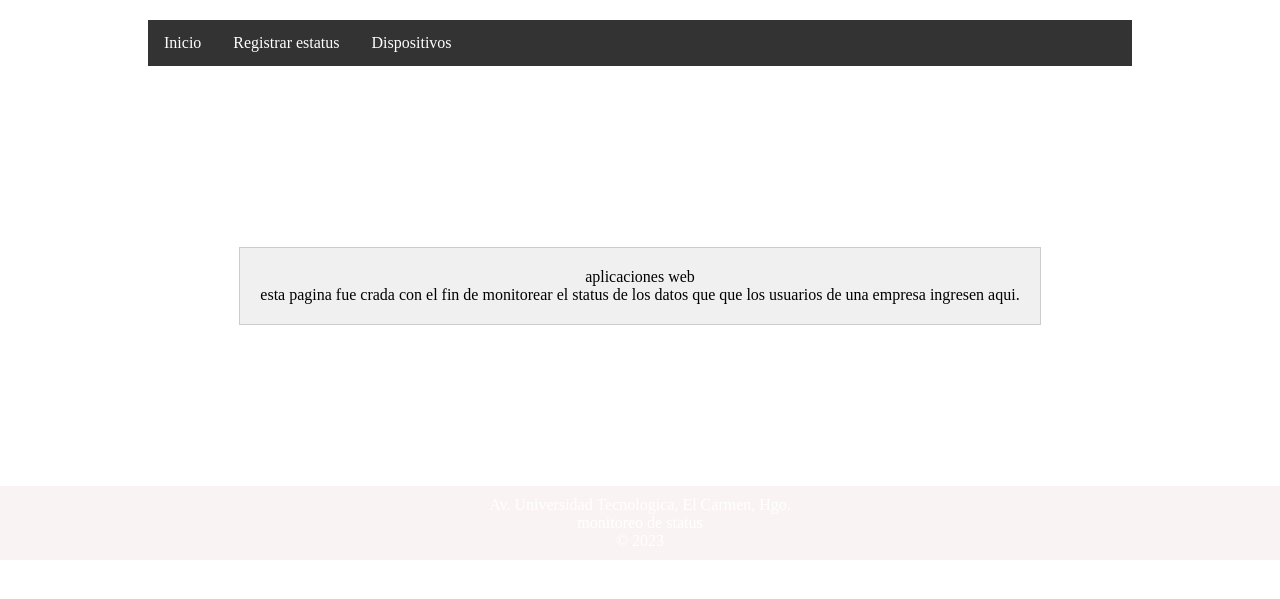
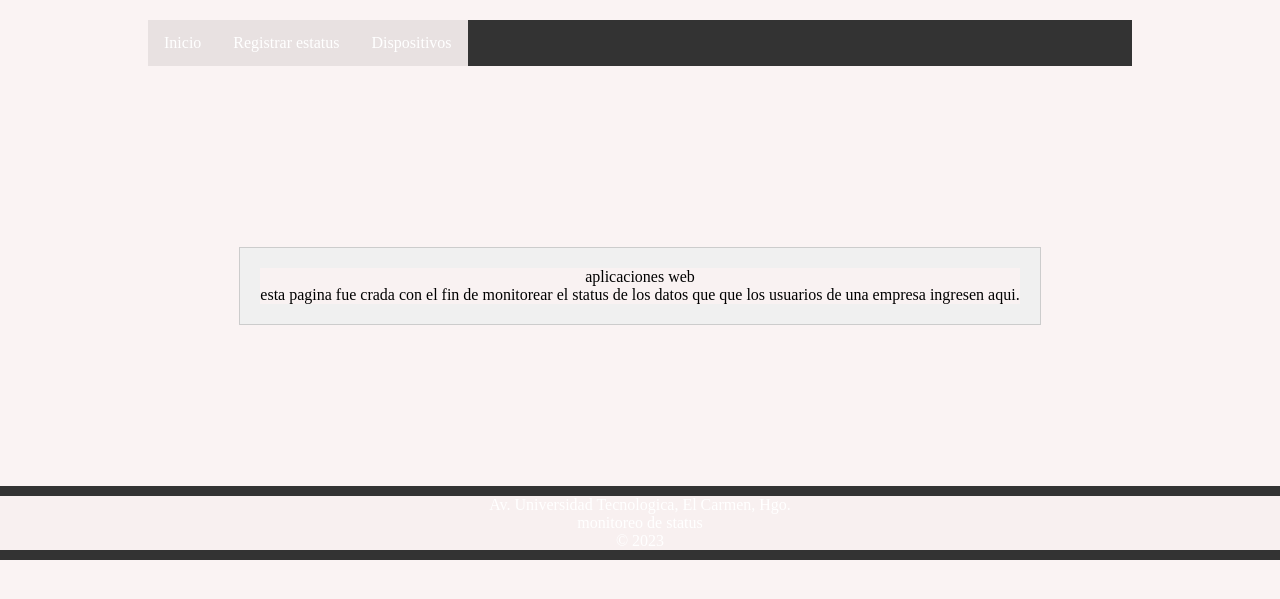
Before and after one commit to alfredW117/reme, a Flask app: page / in a window 1280 px wide. Shown: the top 599 px of the page. Run offline with Flask 3, Linux system fonts and the light colour scheme.

Commit message:
actualizar

```diff
--- a/static/css/styles.css
+++ b/static/css/styles.css
@@ -1,7 +1,8 @@
 /* Reset de estilos para asegurarse de que no haya estilos predeterminados influyendo */
-body, h1, h2, h3, p, a, ul, li, footer {
+body, h1, h2, h3, p, a, ul, li, footer, td{
     margin: 0;
     padding: 0;
+    background: rgba(250, 242, 242, 0.911);
 }
 
 /* Estilos para el encabezado de la barra de navegación */
@@ -50,7 +51,7 @@ body, h1, h2, h3, p, a, ul, li, footer {
 
 /* Estilos para el pie de página */
 .pie {
-    background-color:rgba(250, 242, 242, 0.911);
+    background-color: #333;
     color: white;
     text-align: center;
     padding: 10px 0;
```
